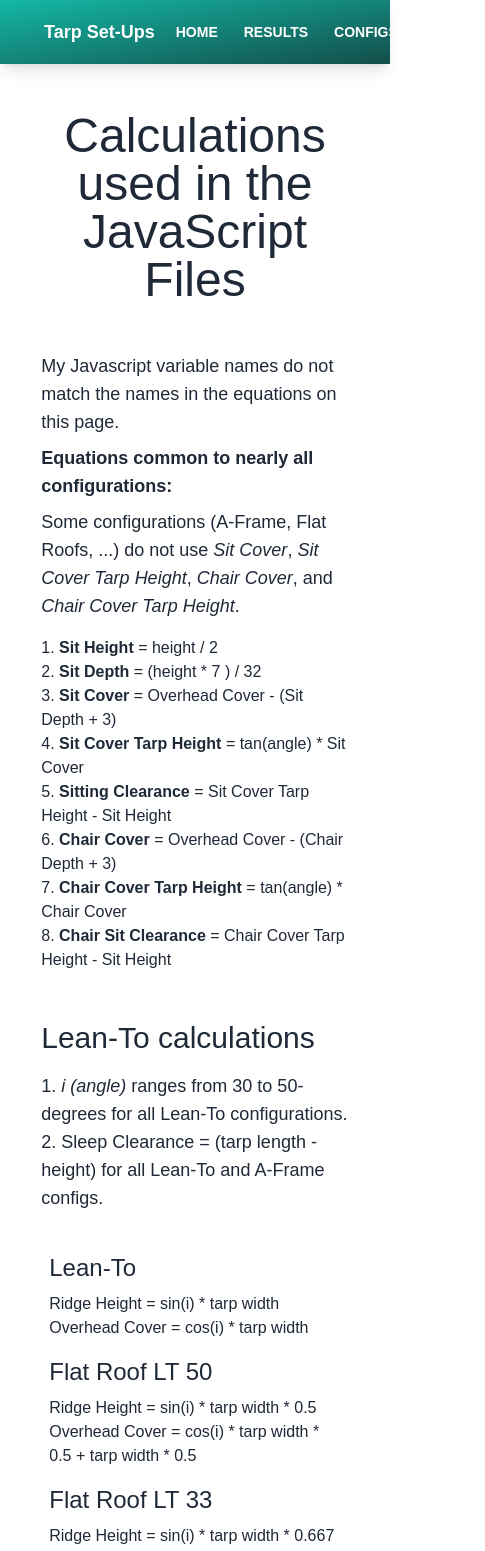
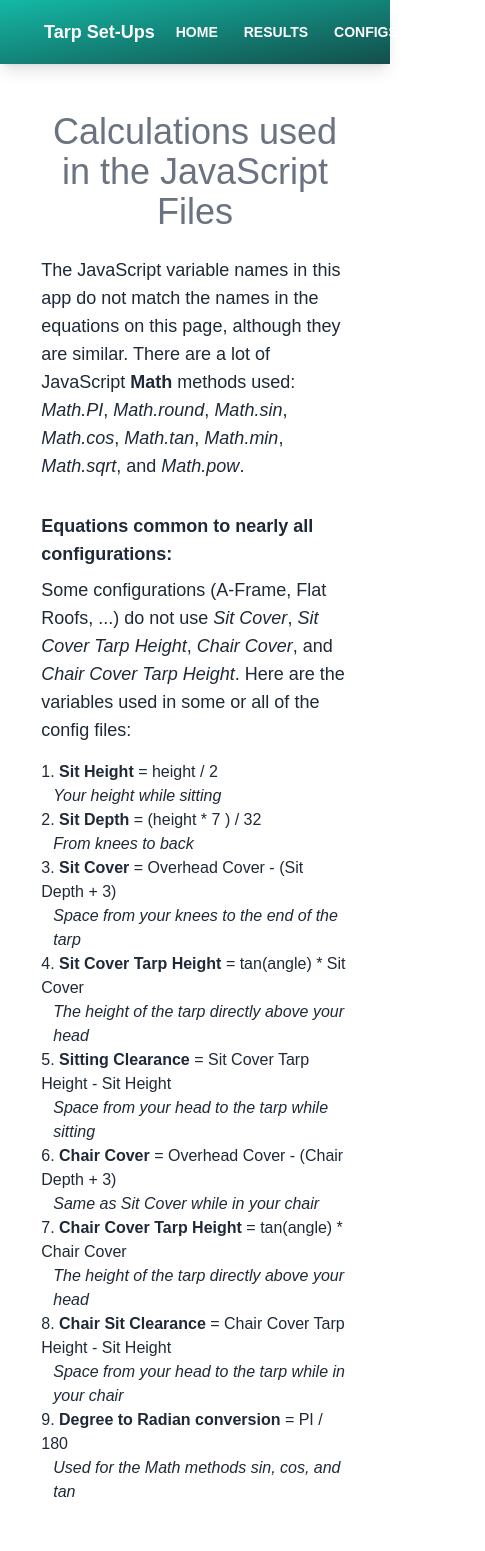
Before and after one commit to Kernix13/tarp-configurations, a React (Create React App) app: page /calcs in a window 390 px wide. Shown: the top 1551 px of the page, 485 px wide, since content can reach past the window. Built offline with nearby package versions, Linux system fonts and the light colour scheme.

Commit message:
push before hamburger menu build

```diff
--- a/src/components/NavBar.js
+++ b/src/components/NavBar.js
@@ -1,9 +1,13 @@
+import React, { useState } from "react";
 import { Link } from "react-router-dom";
 import PropTypes from "prop-types";
 import { FaBars } from "react-icons/fa";
 
 function NavBar({ title }) {
+  const [navbarOpen, setNavbarOpen] = React.useState(false);
+
   return (
+    <header>
       <nav className="navbar mb-12 shadow-lg bg-gradient-to-br from-teal-500 to-teal-900 text-neutral-content">
         <div className="container mx-auto">
           {/* Need hover class */}
@@ -24,13 +28,14 @@ function NavBar({ title }) {
               <Link to="/configs" className="btn btn-ghost btn-sm rounded-btn">
                 Configs
               </Link>
-            {/* <Link to="/calcs" className="btn btn-ghost btn-sm rounded-btn">
+              <Link to="/calcs" className="btn btn-ghost btn-sm rounded-btn">
                 Calcs
-            </Link> */}
+              </Link>
             </div>
           </div>
         </div>
       </nav>
+    </header>
   );
 }
 
--- a/src/components/ScrollToTop.js
+++ b/src/components/ScrollToTop.js
@@ -31,7 +31,7 @@ function ScrollToTop() {
   return (
     <div className="fixed bottom-4 right-4">
       <button type="button" onClick={backToTop} className={isVisible ? "opacity-100 inline-flex items-center p-3 rounded-full shadow-sm text-white bg-teal-500 transition-opacity hover:bg-teal-600 focus:outline-none focus:ring-2 focus:ring-offset-2 focus:ring-teal-300" : "opacity-0"}>
-        <FaAngleUp className="h-4 w-4" aria-hidden="true" />
+        <FaAngleUp className="h-5 w-5 font-bold" aria-hidden="true" />
       </button>
     </div>
   );
--- a/src/data/AllConfigs.js
+++ b/src/data/AllConfigs.js
@@ -21,7 +21,7 @@ const configObjects = [
       id: 2,
       name: "Flat Roof LT 50",
       notes: "Stake C & D, tie poles to E & F, tie A & B to the ridgeline.",
-      imgUrl: "abc",
+      imgUrl: "../assets/images/Fold_FRLT50.png",
       tarps: "All",
       angles: [30, 50],
       ridgelines: 1,
@@ -38,7 +38,7 @@ const configObjects = [
       id: 3,
       name: "Flat Roof LT 33",
       notes: "Stake C & D, tie poles to E & F, tie A & B to the ridgeline.",
-      imgUrl: "../assets/images/Fold_LT.png",
+      imgUrl: "../assets/images/Fold_FRLT33.png",
       tarps: "All",
       angles: [30, 50],
       ridgelines: 1,
@@ -55,7 +55,7 @@ const configObjects = [
       id: 4,
       name: "Flat Roof LT 25",
       notes: "Stake C & D, tie poles to E & F, tie A & B to the ridgeline.",
-      imgUrl: "../assets/images/Fold_LT.png",
+      imgUrl: "../assets/images/Fold_FRLT25.png",
       tarps: "All",
       angles: [30, 50],
       ridgelines: 1,
@@ -72,7 +72,7 @@ const configObjects = [
       id: 5,
       name: "Flat-Roof C-Fly",
       notes: "Stake C, D, G & H, tie poles to A & B, tie E & F to the ridgeline.",
-      imgUrl: "../assets/images/Fold_LT.png",
+      imgUrl: "../assets/images/Fold_FRCFly.png",
       tarps: "Rectangle",
       angles: 60,
       ridgelines: 1,
@@ -89,7 +89,7 @@ const configObjects = [
       id: 6,
       name: "Back-Wall LT 25",
       notes: "Stake C & D, tie poles to E & F, tie A & B to the ridgeline.",
-      imgUrl: "../assets/images/Fold_LT.png",
+      imgUrl: "../assets/images/Fold_BWLT25.png",
       tarps: "All",
       angles: [30, 50],
       ridgelines: 1,
@@ -106,7 +106,7 @@ const configObjects = [
       id: 7,
       name: "Back-Wall LT 33",
       notes: "Stake C & D, tie poles to E & F, tie A & B to the ridgeline.",
-      imgUrl: "../assets/images/Fold_LT.png",
+      imgUrl: "../assets/images/Fold_BWLT33.png",
       tarps: "All",
       angles: [30, 50],
       ridgelines: 1,
@@ -123,7 +123,7 @@ const configObjects = [
       id: 8,
       name: "Back Wall Flat Roof LT 25",
       notes: "Stake C & D, tie poles to G & H for back wall and E & F for flat roof, tie A & B to the ridgeline.",
-      imgUrl: "../assets/images/Fold_LT.png",
+      imgUrl: "../assets/images/Fold_BWFRLT25.png",
       tarps: "All",
       angles: [30, 50],
       ridgelines: 1,
@@ -140,7 +140,7 @@ const configObjects = [
       id: 9,
       name: "Back Wall Flat Roof LT 33",
       notes: "Stake C & D, tie poles to G & H for back wall and E & F for flat roof, tie A & B to the ridgeline.",
-      imgUrl: "../assets/images/Fold_LT.png",
+      imgUrl: "../assets/images/Fold_BWFRLT33.png",
       tarps: "All",
       angles: [30, 50],
       ridgelines: 1,
@@ -294,10 +294,11 @@ const configObjects = [
   ],
   [
     {
-      id: 18,
+      id: 0,
       name: "Diamond",
       notes: "Stake B & C to the ground, tie A & D to the ridgeline.",
-      imgUrl: "",
+      imgUrl: "../assets/images/fold-diapp.png",
+      imgName: "fold-diapp.png",
       tarps: "Square",
       angles: [45, 75],
       ridgelines: 1,
@@ -311,10 +312,11 @@ const configObjects = [
       foldPoints: "Along diagonal"
     },
     {
-      id: 19,
+      id: 1,
       name: "Plow Point",
       notes: "Stake A, B and C, tie D to a pole guyline or along A-D ridgeline.",
-      imgUrl: "",
+      imgUrl: "../assets/images/fold-diapp.png",
+      imgName: "fold-diapp.png",
       tarps: "Square",
       angles: 33,
       ridgelines: 1,
@@ -328,10 +330,11 @@ const configObjects = [
       foldPoints: "Along diagonal"
     },
     {
-      id: 20,
+      id: 2,
       name: "Adirondack",
       notes: "Stake G & F then side wall points B & C, tie E & H to ridgeline, attach A to guyline or pole.",
-      imgUrl: "",
+      imgUrl: "../assets/images/fold-adir.png",
+      imgName: "fold-adir.png",
       tarps: "Square",
       angles: 45,
       ridgelines: 1,
@@ -345,10 +348,11 @@ const configObjects = [
       foldPoints: "F-G, E-F, G-H, E-H"
     },
     {
-      id: 21,
+      id: 3,
       name: "Hex Diamond",
       notes: "Stake G & H and E & F, tie A & D to the ridgeline.",
-      imgUrl: "",
+      imgUrl: "../assets/images/fold-hexd.png",
+      imgName: "fold-hexd.png",
       tarps: "Square",
       angles: [45, 60],
       ridgelines: 1,
@@ -362,10 +366,11 @@ const configObjects = [
       foldPoints: "Main & mid-pt diagonals"
     },
     {
-      id: 22,
+      id: 4,
       name: "Arrowhead Wedge",
       notes: "Stake B, D & C, tie E & F to ridgeline, tie A to guyline or pole.",
-      imgUrl: "",
+      imgUrl: "../assets/images/fold-arrow.png",
+      imgName: "fold-arrow.png",
       tarps: "Square",
       angles: 30,
       ridgelines: 1,
--- /dev/null
+++ b/src/data/TarpImages.js
@@ -0,0 +1,3 @@
+const TarpImages = ["fold-diapp.png", "fold-diapp.png", "fold-adir.png", "fold-hexd.png", "fold-arrow.png"];
+
+export default TarpImages;
--- a/src/index.css
+++ b/src/index.css
@@ -64,10 +64,70 @@ img {
 
 .config-heading {
   background-color: rgba(255, 255, 255, 0.7);
-  border-radius: 0.5rem;
   position: absolute;
   top: 50%;
   left: 50%;
   transform: translate(-50%, -50%);
-  padding: 1rem 100%;
+  padding: 1rem 2em;
 }
+
+.nav-menu {
+  position: fixed;
+  left: -100%;
+  top: 3.375em;
+  flex-direction: column;
+  background-color: #262626;
+  width: 100%;
+  text-align: center;
+  transition: 750ms;
+}
+
+.nav-menu.active {
+  left: 0;
+}
+
+.nav-link {
+  transition: 400ms ease;
+}
+
+.hamburger {
+  cursor: pointer;
+}
+
+.bar {
+  display: block;
+  background-color: #fff;
+
+  width: 24px;
+  height: 2px;
+  margin: 6px auto;
+
+  -webkit-transition: all 300ms ease;
+  transition: all 300ms ease-in-out;
+}
+
+.hamburger.active .bar:nth-child(2) {
+  opacity: 0;
+}
+.hamburger.active .bar:nth-child(1) {
+  transform: translateY(8px) rotate(45deg);
+}
+.hamburger.active .bar:nth-child(3) {
+  transform: translateY(-8px) rotate(-45deg);
+}
+
+@media (min-width: 768px) {
+  .nav-menu {
+    position: static;
+    display: flex;
+    flex-direction: row;
+    justify-content: space-between;
+    align-items: center;
+    gap: 1em;
+    width: auto;
+  }
+
+  .hamburger {
+    display: none;
+  }
+}
--- a/src/pages/Calcs.js
+++ b/src/pages/Calcs.js
@@ -1,52 +1,85 @@
 import AllCalcs from "../data/AllCalcs";
+import ScrollToTop from "../components/ScrollToTop";
 
 function Calcs() {
   return (
     <div>
-      <h1 className="text-5xl text-center mb-12">Calculations used in the JavaScript Files</h1>
-      <p className="mb-2">My Javascript variable names do not match the names in the equations on this page.</p>
-      <p className="font-bold mb-2">Equations common to nearly all configurations:</p>
+      <h1 className="text-4xl md:text-5xl mb-6 text-gray-500 text-center">Calculations used in the JavaScript Files</h1>
+      <p className="mb-2">
+        The JavaScript variable names in this app do not match the names in the equations on this page, although they are similar. There are a lot of JavaScript <strong>Math</strong> methods used: <em>Math.PI</em>, <em>Math.round</em>, <em>Math.sin</em>, <em>Math.cos</em>, <em>Math.tan</em>, <em>Math.min</em>, <em>Math.sqrt</em>, and <em>Math.pow</em>.
+      </p>
+      <p className="font-bold mt-8 mb-2">Equations common to nearly all configurations:</p>
       <p className="mb-4">
-        Some configurations (A-Frame, Flat Roofs, ...) do not use <span className="italic">Sit Cover</span>, <span className="italic">Sit Cover Tarp Height</span>, <span className="italic">Chair Cover</span>, and <span className="italic">Chair Cover Tarp Height</span>.
+        Some configurations (A-Frame, Flat Roofs, ...) do not use <span className="italic">Sit Cover</span>, <span className="italic">Sit Cover Tarp Height</span>, <span className="italic">Chair Cover</span>, and <span className="italic">Chair Cover Tarp Height</span>. Here are the variables used in some or all of the config files:
       </p>
       <div className="flex flex-col lg:flex-row">
         <ul className="text-base basis-1/2">
           <li>
             1. <span className="font-semibold">Sit Height</span> = height / 2
+            <p class="ml-3">
+              <em>Your height while sitting</em>
+            </p>
           </li>
           <li>
             2. <span className="font-semibold">Sit Depth</span> = (height * 7 ) / 32
+            <p className="ml-3">
+              <em>From knees to back</em>
+            </p>
           </li>
           <li>
             3. <span className="font-semibold">Sit Cover</span> = Overhead Cover - (Sit Depth + 3)
+            <p className="ml-3">
+              <em>Space from your knees to the end of the tarp</em>
+            </p>
           </li>
           <li>
             4. <span className="font-semibold">Sit Cover Tarp Height</span> = tan(angle) * Sit Cover
+            <p className="ml-3">
+              <em>The height of the tarp directly above your head</em>
+            </p>
+          </li>
+          <li>
+            5. <span className="font-semibold">Sitting Clearance</span> = Sit Cover Tarp Height - Sit Height
+            <p className="ml-3">
+              <em>Space from your head to the tarp while sitting</em>
+            </p>
           </li>
         </ul>
         <ul className="text-base basis-1/2">
           <li>
-            5. <span className="font-semibold">Sitting Clearance</span> = Sit Cover Tarp Height - Sit Height
-          </li>
-          <li>
             6. <span className="font-semibold">Chair Cover</span> = Overhead Cover - (Chair Depth + 3)
+            <p className="ml-3">
+              <em>Same as Sit Cover while in your chair</em>
+            </p>
           </li>
           <li>
             7. <span className="font-semibold">Chair Cover Tarp Height</span> = tan(angle) * Chair Cover
+            <p className="ml-3">
+              <em>The height of the tarp directly above your head</em>
+            </p>
           </li>
           <li>
             8. <span className="font-semibold">Chair Sit Clearance</span> = Chair Cover Tarp Height - Sit Height
+            <p className="ml-3">
+              <em>Space from your head to the tarp while in your chair</em>
+            </p>
+          </li>
+          <li>
+            9. <span className="font-semibold">Degree to Radian conversion</span> = PI / 180
+            <p className="ml-3">
+              <em>Used for the Math methods sin, cos, and tan</em>
+            </p>
           </li>
         </ul>
       </div>
       <h2 className="text-3xl mt-12 mb-1">Lean-To calculations</h2>
       <p className="mt-4">
-        1. <span className="italic">i (angle)</span> ranges from 30 to 50-degrees for all Lean-To configurations.
+        1. Lean angle <em>(i)</em> ranges from 30 to 50-degrees for all Lean-To configurations.
       </p>
       <p>2. Sleep Clearance = (tarp length - height) for all Lean-To and A-Frame configs.</p>
       <div className="flex flex-col flex-wrap mt-6 md:flex-row">
         {AllCalcs[0].map((item, i) => (
-          <div key={i} className="basis-6/12 flex-1 px-2">
+          <div key={i} className="basis-6/12 flex-1 px-2 py-2">
             <h3 className="text-2xl mt-4 mb-2">{item.name}</h3>
             <p className="text-base">Ridge Height = {item["Ridge Height"]}</p>
             <p className="text-base">Overhead Cover = {item["Overhead Cover"]}</p>
@@ -56,11 +89,11 @@ function Calcs() {
 
       <h2 className="text-3xl mt-12 mb-1">A-Frame calculations</h2>
       <p className="mt-4">
-        1. <span className="italic">i (angle)</span> is 60-degrees for Tube Tent and Flat-Roof C-Fly, 70 &amp; 30 for A-Frame C-Fly, and ranges from 37 to 75-degrees for A-Frame and Side-Wall AF.
+        1. The lean angle <em>(i)</em> is 60-degrees for Tube Tent and Flat-Roof C-Fly, 70 &amp; 30 for A-Frame C-Fly, and ranges from 37 to 75-degrees for A-Frame and Side-Wall AF.
       </p>
       <div className="flex flex-col flex-wrap mt-6 mx-2 md:flex-row">
         {AllCalcs[1].map((item, i) => (
-          <div key={i} className="basis-6/12 px-2">
+          <div key={i} className="basis-6/12 px-4 py-2">
             <h3 className="text-2xl mt-4 mb-2">{item.name}</h3>
             <p className="text-base">Ridge Height = {item["Ridge Height"]}</p>
             <p className="text-base">Overhead Cover = {item["Overhead Cover"]}</p>
@@ -70,11 +103,11 @@ function Calcs() {
 
       <h2 className="text-3xl mt-8 mb-1">Diagonal calculations</h2>
       <p className="mt-4">
-        1. <span className="italic">i (angle)</span> is 22.5 for ArrowHead Wedge, 33 for Plow Point, and 45 for Adirondack. The angle for Diamond ranges from 45 to 75-degrees, and 45 to 60-degrees for Hex Diamond.
+        1. The lean angle <em>(i)</em> is 30 for ArrowHead Wedge, 30-45 for Plow Point, and 30-50 for Adirondack. The angle for Diamond ranges from 45 to 75-degrees, and 45 to 60-degrees for Hex Diamond.
       </p>
       <div className="flex flex-col flex-wrap mt-6 mx-2 md:flex-row">
         {AllCalcs[2].map((item, i) => (
-          <div key={i} className="basis-6/12 px-2">
+          <div key={i} className="basis-6/12 px-2 py-2">
             <h3 className="text-2xl mt-4 mb-2">{item.name}</h3>
             <p className="text-base">Ridge Height = {item["Ridge Height"]}</p>
             <p className="text-base">Overhead Cover = {item["Overhead Cover"]}</p>
@@ -85,10 +118,13 @@ function Calcs() {
 
       <h2 className="text-3xl mt-12 mb-1">Tent calculations</h2>
       <p className="mt-4">
-        1a. <span className="italic">i (angle)</span> is all over the place for these configs: Bakers Wind Shed 27.5, Lavvu 60, and Miners Tent 67.5. The Side-Wall LT and Holden configs for each rectangle ration have 2 angles: 1. for the side walls, 2. for the main lean.
+        1a. The lean angle <em>(i)</em> is all over the place for these configs: Bakers Wind Shed 27.5, Lavvu 60, and Miners Tent 67.5. The Side-Wall LT and Holden configs for each rectangle ratio have 2 angles: 1. for the side walls, 2. for the main lean.
       </p>
       <p className="mt-2">
-        1b. <span className="italic">Side-Wall LT and Holden Tent angles: </span> Side-Wall LT 1:2 60, 33.3 | Side-Wall LT 3:5 55, 29 | Side-Wall LT 2:3 58, 27 | Holden Tent 1:2 50, 45 | Holden Tent 3:5 45, 40 | Holden Tent 2:3 56, 38 | Holden Tent 3:4 55, 33 | Holden Tent 4:5 58, 300 |
+        1b. <span className="italic">Side-Wall LT and Holden Tent angles: </span> Side-Wall LT 1:2 60, 33.3 | Side-Wall LT 3:5 55, 29 | Side-Wall LT 2:3 58, 27 | Holden Tent 1:2 50, 45 | Holden Tent 3:5 45, 40 | Holden Tent 2:3 56, 38 | Holden Tent 3:4 55, 33 | Holden Tent 4:5 58, 30.
+      </p>
+      <p className="mt-2">
+        1c. The constants for the Miners tent recently changed, from 0.678 to 0.8125 for cover, and from 0.75 to 0.91 for the ridge height (<em>still updating the more difficult designs</em>).
       </p>
       <div className="flex flex-col flex-wrap mt-6 mx-2 md:flex-row">
         {AllCalcs[3].map((item, i) => (
@@ -100,6 +136,7 @@ function Calcs() {
           </div>
         ))}
       </div>
+      <ScrollToTop />
     </div>
   );
 }
--- a/src/pages/Configs.js
+++ b/src/pages/Configs.js
@@ -13,10 +13,10 @@ import ltfold7 from "../assets/images/Fold_BWFRLT25.png";
 import ltfold8 from "../assets/images/Fold_BWFRLT33.png";
 import swaf25 from "../assets/images/Fold_SWAF25.png";
 import swaf33 from "../assets/images/Fold_SWAF33.png";
-import diamond from "../assets/images/Fold_DiaPP.png";
-import adirondack from "../assets/images/Fold_Adir.png";
-import hexd from "../assets/images/Fold_HexD.png";
-import arrowhead from "../assets/images/Fold_Arrow.png";
+import diamond from "../assets/images/fold-diapp.png";
+import adirondack from "../assets/images/fold-adir.png";
+import hexd from "../assets/images/fold-hexd.png";
+import arrowhead from "../assets/images/fold-arrow.png";
 import swlt from "../assets/images/Fold_SWLT.png";
 import holden from "../assets/images/Fold_Holden.png";
 import miners from "../assets/images/Fold_Miners.png";
@@ -158,7 +158,7 @@ function Configs() {
         {AllConfigs[0].map((config, i) => (
           <div key={i} className="flex flex-col justify-center items-center border border-solid border-slate-400 bg-slate-100 p-4 shadow-md shadow-slate-500 md:flex-row xl:items-start">
             <div className="w-3/4 sm:w-5/8 xl:w-1/2 self-center mb-8 xl:mb-0 xl:self-start">
-              {/* <img src={config.imgUrl} alt={config.name} /> */}
+              {/* <img src={config.imgUrl} alt={config.name} className="w-full m-0 p-0" /> */}
               <img src={leantoimages[i]} alt={config.name} className="w-full m-0 p-0" />
             </div>
             <div className="w-full px-4 ml-4 xl:w-1/2 border-l border-gray-400">
@@ -274,7 +274,8 @@ function Configs() {
         {AllConfigs[2].map((config, i) => (
           <div key={i} className="flex flex-col justify-center items-center border border-solid border-slate-400 bg-slate-100 p-4 shadow-md shadow-slate-500 md:flex-row xl:items-start">
             <div className="w-3/4 sm:w-5/8 xl:w-1/2 self-center mb-8 xl:mb-0 xl:self-start">
-              <img src={diagonalimages[i]} alt={config.name} className="w-full m-0 p-0 " />
+              {/* <img src={config.imgUrl} alt={config.name} className="w-full m-0 p-0" /> */}
+              <img src={diagonalimages[i]} alt={config.name} className="w-full m-0 p-0" />
             </div>
             <div className="w-full px-4 ml-4 xl:w-1/2 border-l border-gray-400">
               <h4 id="lean-to" className="text-2xl font-semibold mt-0 mb-2 text-teal-600">
--- a/src/pages/Results.js
+++ b/src/pages/Results.js
@@ -31,8 +31,7 @@ function Results() {
   if (state.height === "") {
     return (
       <div>
-        <h2 className="text-3xl m-6 text-gray-500 text-center sm:text-4xl">Lean-To Configurations</h2>
-        <p className="mb-3 text-center">Please submit the form to see the configurations.</p>
+        <p className="text-xl mb-3 text-center">Please submit the form to see the configuration results.</p>
         <div className="mt-6 text-center">
           <button id="user-submit" type="submit" className="bg-transparent hover:bg-cyan-700 text-cyan-700 font-semibold hover:text-white py-2 px-4 mr-4 border border-cyan-700 hover:border-transparent rounded">
             <Link to="/" className="btn btn-ghost btn-sm rounded-btn">
@@ -45,8 +44,8 @@ function Results() {
   } else {
     return (
       <div>
-        <section>
-          <h1 className="text-5xl mb-6 text-gray-500 text-center">Tarp Configuration Results</h1>
+        <section className="relative">
+          <h1 className="text-4xl md:text-5xl mb-6 text-gray-500 text-center">Tarp Configuration Results</h1>
           <p className="mb-3 text-slate-500 italic text-center">If your tarp is too small you may not see any configurations under a category type.</p>
           <h3 className="mb-3 text-3xl">Your Dimensions</h3>
           <p className="mb-3">
@@ -61,7 +60,7 @@ function Results() {
             </span>
           </p>
           <div className="bg-img lt-bg-img">
-            <h2 className="config-heading text-3xl m-6 text-teal-700 font-semibold text-center sm:text-4xl">Lean-To Configurations</h2>
+            <h2 className="config-heading text-3xl m-6 p-0 text-teal-700 font-semibold text-center sm:text-4xl">Lean-To Configurations</h2>
           </div>
           <Config_LT />
           <Config_FR />
```
Also changed, not shown: 1 other file (tests, documents, lock files or other folders). Lines whose indentation alone changed are shown as unchanged.
